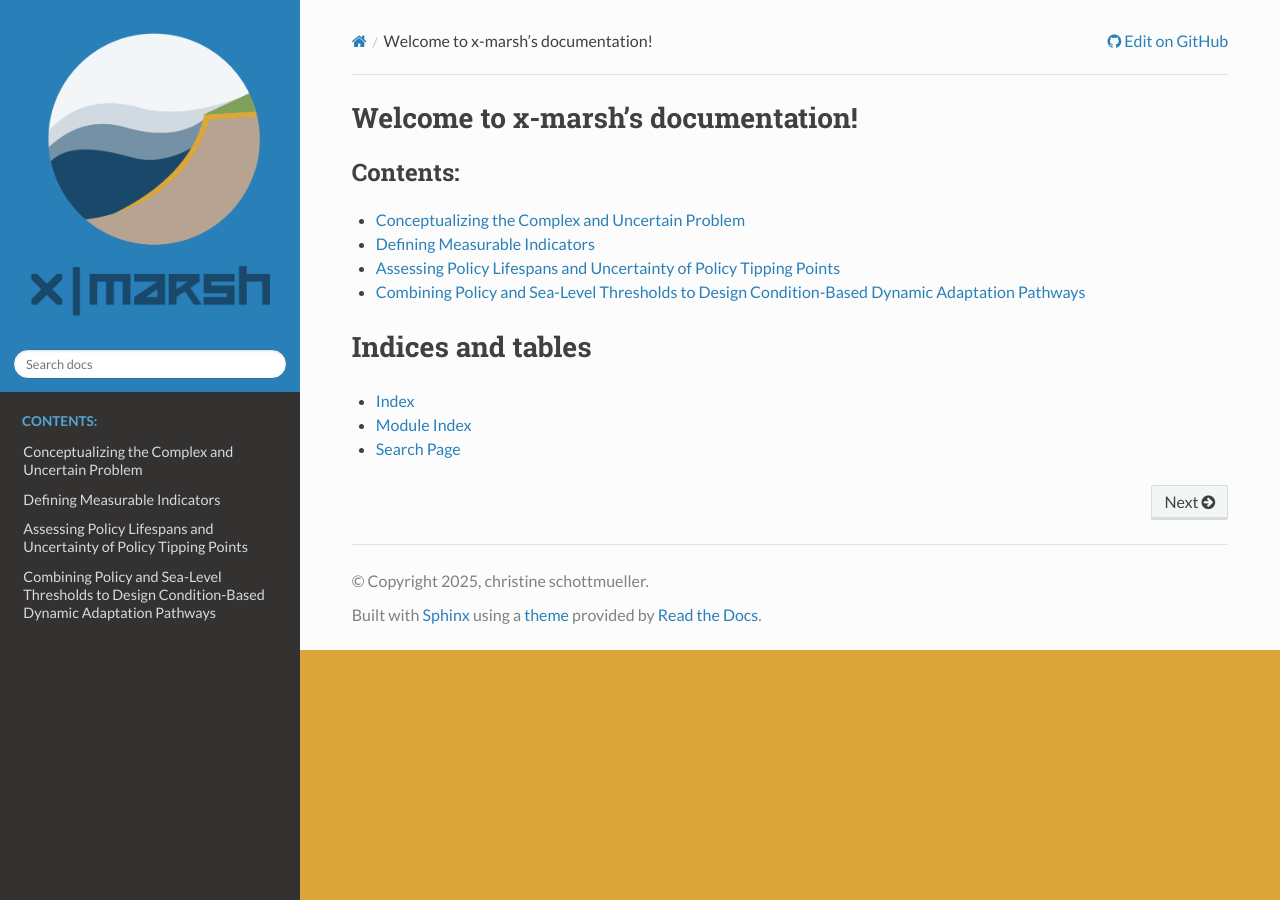
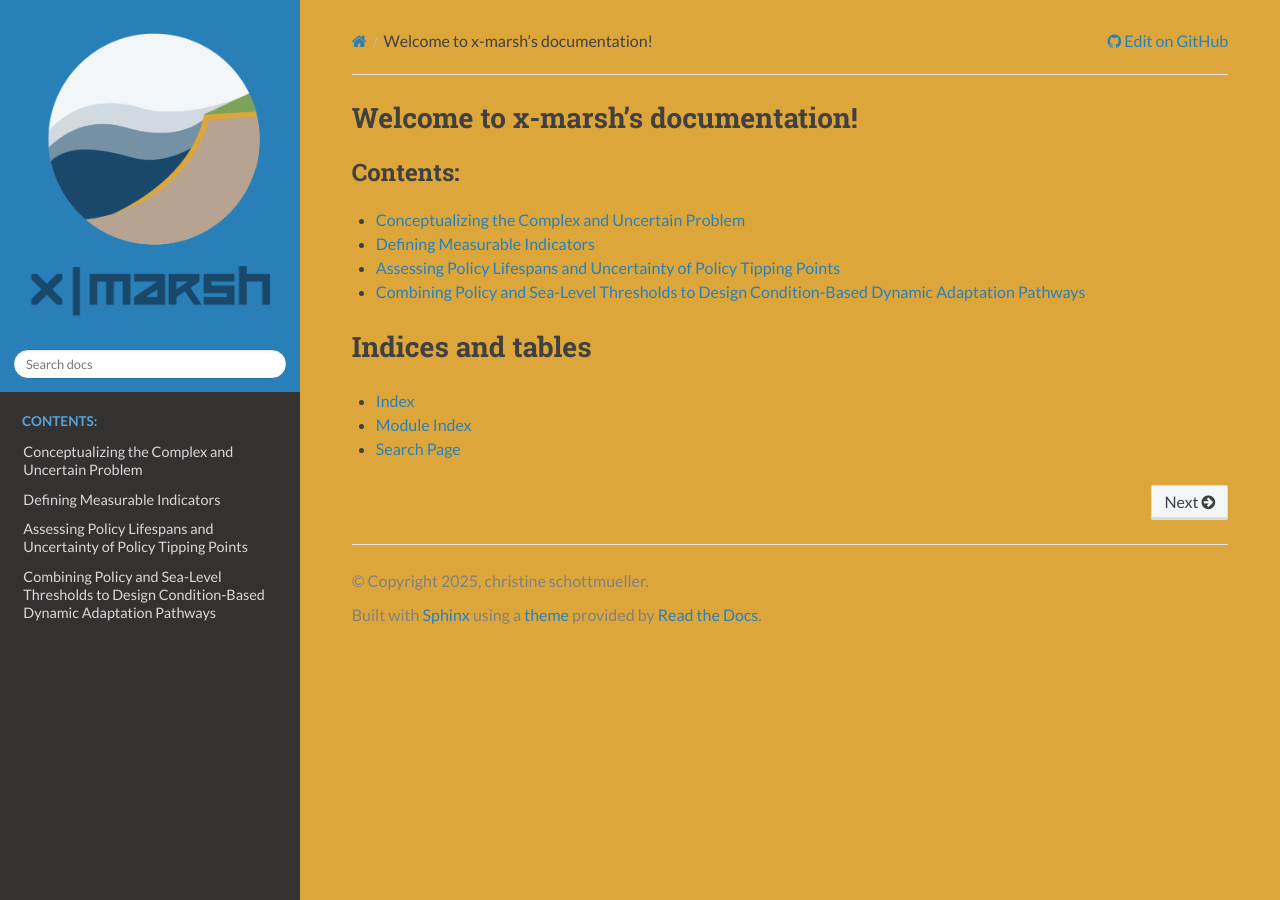
Before and after one commit to christineschottmueller/x-marsh, a Sphinx documentation site: the page built from docs/index.rst, in a window 1280 px wide. Built offline with Sphinx 7.4.7 and the Read the Docs theme 3.1.0, drawn with Linux system fonts in a browser that asks for light colours.

Commit message:
Updated custom.css

```diff
--- a/docs/_static/custom.css
+++ b/docs/_static/custom.css
@@ -15,6 +15,7 @@ body {
 
 .wy-nav-content {
     max-width: 1200px !important;
+	background-color: #DDA63A;
 }
 
 #.wy-side-nav-search{
@@ -30,9 +31,5 @@ body {
 }
 
 .wy-nav-content-wrap {
-    background-color:#DDA63A;
+    background-color: #DDA63A;
 }
-
-.wy-nav-content {
-    background-color: #fcfcfc;
-}
```
